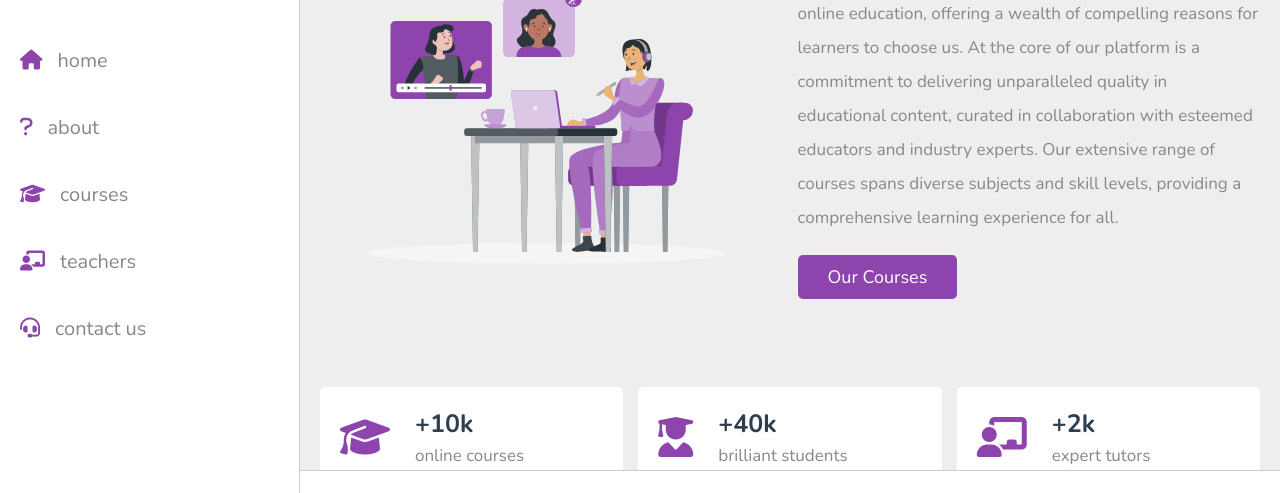
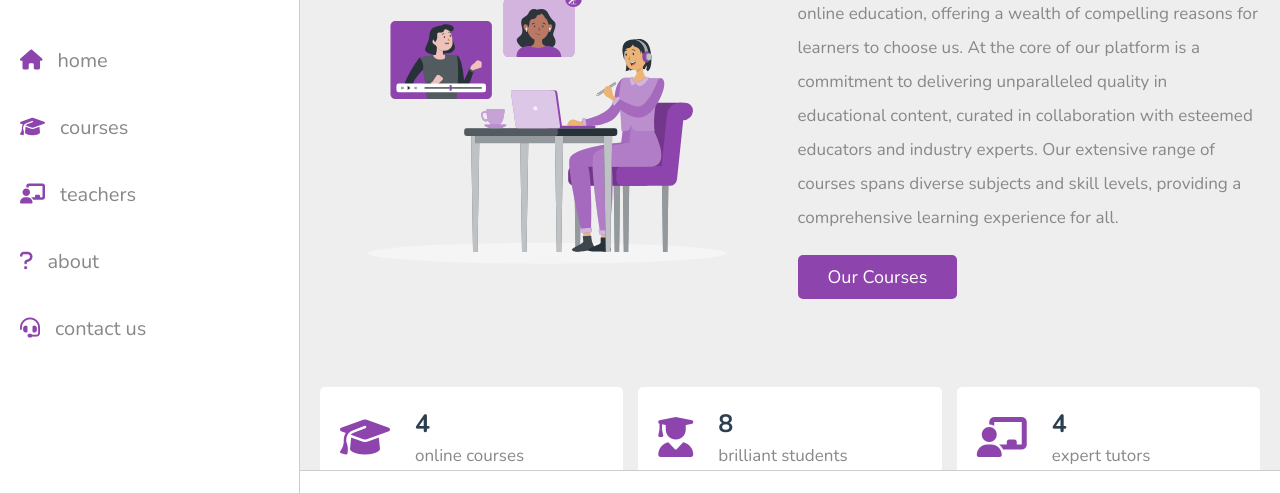
Before and after one commit to Rishikeshhegade/AIbasedITsystem, a plain HTML site: page about.html in a window 1280 px wide. Shown: the part 252-745 px from the top of the page. Drawn offline with nearby package versions, Linux system fonts and the light colour scheme.

Commit message:
resuffle the side menu

```diff
--- a/about.html
+++ b/about.html
@@ -39,7 +39,7 @@
          <p class="role">student</p>
          <a href="profile.html" class="btn">view profile</a>
          <div class="flex-btn">
-            <a href="login.html" class="option-btn">login</a>
+            <a href="login.html" class="option-btn">logout</a>
             <a href="register.html" class="option-btn">register</a>
          </div>
       </div>
@@ -63,9 +63,9 @@
 
    <nav class="navbar">
       <a href="home.html"><i class="fas fa-home"></i><span>home</span></a>
-      <a href="about.html"><i class="fas fa-question"></i><span>about</span></a>
       <a href="courses.html"><i class="fas fa-graduation-cap"></i><span>courses</span></a>
       <a href="teachers.html"><i class="fas fa-chalkboard-user"></i><span>teachers</span></a>
+      <a href="about.html"><i class="fas fa-question"></i><span>about</span></a>
       <a href="contact.html"><i class="fas fa-headset"></i><span>contact us</span></a>
    </nav>
 
@@ -92,7 +92,7 @@
       <div class="box">
          <i class="fas fa-graduation-cap"></i>
          <div>
-            <h3>+10k</h3>
+            <h3>4</h3>
             <p>online courses</p>
          </div>
       </div>
@@ -100,7 +100,7 @@
       <div class="box">
          <i class="fas fa-user-graduate"></i>
          <div>
-            <h3>+40k</h3>
+            <h3>8</h3>
             <p>brilliant students</p>
          </div>
       </div>
@@ -108,7 +108,7 @@
       <div class="box">
          <i class="fas fa-chalkboard-user"></i>
          <div>
-            <h3>+2k</h3>
+            <h3>4</h3>
             <p>expert tutors</p>
          </div>
       </div>
```
Also changed, not shown: Rishi-playlist.html (+1 -1 lines), Rishi_profile.html (+1 -1 lines), Rohan-playlist.html (+1 -1 lines), Rohan_profile.html (+1 -1 lines), Shekhar_profile.html (+1 -1 lines), contact.html (+1 -1 lines), courses.html (+1 -1 lines), home.html (+2 -2 lines), profile.html (+1 -1 lines), register.html (+1 -1 lines), shekhar-playlist.html (+1 -1 lines), swatch.html (+1 -1 lines), teachers.html (+1 -1 lines), update.html (+1 -1 lines), 1 more files.
